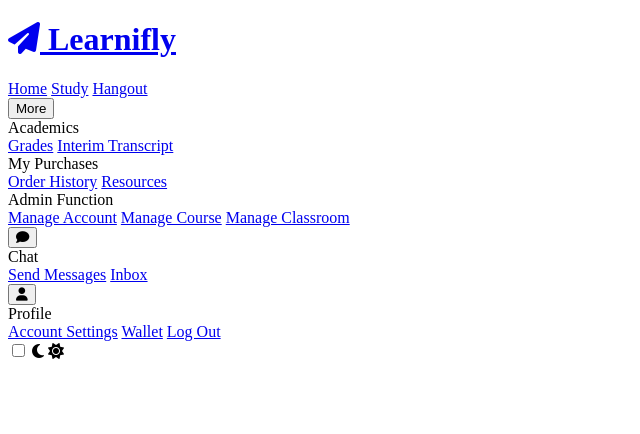
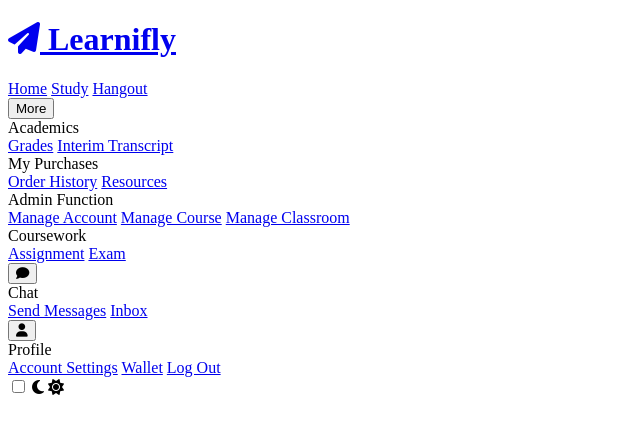
Before and after one commit to Dalton-G/Learnifly, a PHP site: page /header.php in a window 1280 px wide. Shown: the top 434 px of the page, without its empty margins (0-640 px from the left). Run offline with PHP 8.4, Linux system fonts and the light colour scheme; some libraries are stand-ins or nearby versions.

Commit message:
Added href for home in header.php, optimised course css buttons

```diff
--- a/navbar/header.php
+++ b/navbar/header.php
@@ -18,7 +18,7 @@
         </div>
         <!-- coloum 2 - center -->
         <div class="flexbox-item flexbox-item-2">
-            <a href="#" class="navbar-link">Home</a>
+            <a href= "../../../Learnifly/homepage/homepage.php" class="navbar-link">Home</a>
             <a href="#" class="navbar-link">Study</a>
             <a href="#" class="navbar-link">Hangout</a>
             <!-- dropdown-menu -->
@@ -48,8 +48,17 @@
                         <div class="dropdown-heading">Admin Function</div>
                         <div class="dropdown-links">
                             <a href="#" class="dropdown-navbar-link">Manage Account</a>
-                            <a href="../../Learnifly/study/course/course.php" class="dropdown-navbar-link">Manage Course</a>
+                            <a href="../../../Learnifly/study/course/course.php" class="dropdown-navbar-link">Manage Course</a>
                             <a href="#" class="dropdown-navbar-link">Manage Classroom</a>
+                        </div>
+                    </div>
+
+                    <!-- [2.4] coursework dropdown section -->
+                    <div>
+                        <div class="dropdown-heading">Coursework</div>
+                        <div class="dropdown-links">
+                            <a href="#" class="dropdown-navbar-link">Assignment</a>
+                            <a href="#" class="dropdown-navbar-link">Exam</a>
                         </div>
                     </div>
 
--- a/study/course/course-dark.css
+++ b/study/course/course-dark.css
@@ -36,6 +36,7 @@ font-family: 'Montserrat', sans-serif;
 
 .button-container {
     margin-top: 70px;
+    margin-bottom: 70px;
     display: flex;
     flex-direction: column;
     justify-content: flex-start;
--- a/study/course/course-light.css
+++ b/study/course/course-light.css
@@ -36,6 +36,7 @@ font-family: 'Montserrat', sans-serif;
 
 .button-container {
     margin-top: 70px;
+    margin-bottom: 70px;
     display: flex;
     flex-direction: column;
     justify-content: flex-start;
```
